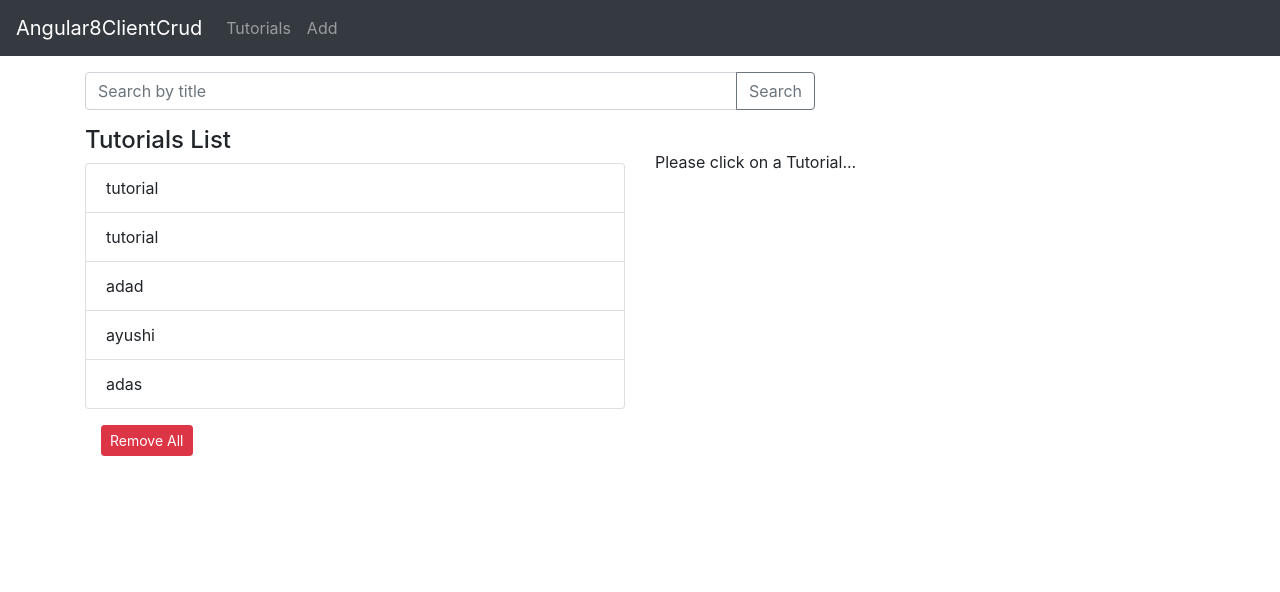
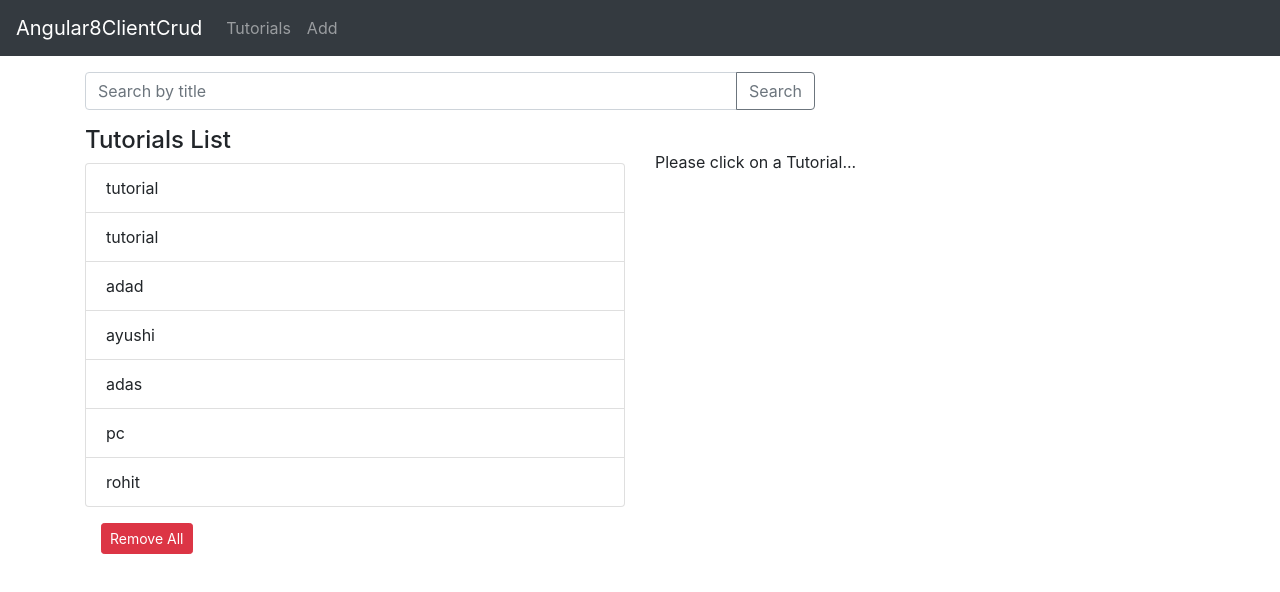
Before and after one commit to ayushi-coder/crud_application_angular, an Angular app: page /tutorials in a window 1280 px wide. Shown: the top 592 px of the page. Built offline with nearby package versions, Linux system fonts and the light colour scheme; data requests are answered from the project's data file.

Commit message:
updated tutorial-list component

```diff
--- a/db.json
+++ b/db.json
@@ -31,6 +31,16 @@
       "title": "adas",
       "description": "adasd",
       "id": 5
+    },
+    {
+      "title": "pc",
+      "description": "ajhdjahjd",
+      "id": 6
+    },
+    {
+      "title": "rohit",
+      "description": "adajhsd",
+      "id": 7
     }
   ],
   "comments": [
--- a/src/app/components/tutorials-list/tutorials-list.component.html
+++ b/src/app/components/tutorials-list/tutorials-list.component.html
@@ -1,18 +1,9 @@
 <div class="list row">
   <div class="col-md-8">
     <div class="input-group mb-3">
-        <input
-          type="text"
-          class="form-control"
-          placeholder="Search by title"
-          [(ngModel)]="title"
-        />
+      <input type="text" class="form-control" placeholder="Search by title" [(ngModel)]="title" />
       <div class="input-group-append">
-          <button
-            class="btn btn-outline-secondary"
-            type="button"
-            (click)="searchTitle()"
-          >
+        <button class="btn btn-outline-secondary" type="button" (click)="searchTitle()">
           Search
         </button>
       </div>
@@ -21,12 +12,8 @@
   <div class="col-md-6">
     <h4>Tutorials List</h4>
     <ul class="list-group">
-        <li
-          class="list-group-item"
-          *ngFor="let tutorial of tutorials; let i = index"
-          [class.active]="i == currentIndex"
-          (click)="setActiveTutorial(tutorial, i)"
-      >
+      <li class="list-group-item" *ngFor="let tutorial of tutorials; let i = index" [class.active]="i == currentIndex"
+        (click)="setActiveTutorial(tutorials, i)">
         {{ tutorial.title }}
       </li>
     </ul>
@@ -39,18 +26,18 @@
     <div *ngIf="currentTutorial">
       <h4>Tutorial</h4>
       <div>
-        <label><strong>Title:</strong></label>
+        <label><strong>Title:{{currentTutorial[currentIndex].title}}</strong></label>
       </div>
       <div>
-        <label><strong>Description:</strong></label>
+        <label><strong>Description:{{currentTutorial[currentIndex].description}}</strong></label>
 
       </div>
       <div>
-        <label><strong>Status:</strong></label>
+        <label><strong>Status:Nothing to add</strong></label>
 
       </div>
 
-      <a class="badge badge-warning" href="/tutorials/{{ currentTutorial.id }}">
+      <a class="badge badge-warning" href="/tutorial/{{ currentTutorial.id }}">
         Edit
       </a>
     </div>
--- a/src/app/components/tutorials-list/tutorials-list.component.ts
+++ b/src/app/components/tutorials-list/tutorials-list.component.ts
@@ -37,8 +37,8 @@ export class TutorialsListComponent implements OnInit {
     this.currentIndex = -1;
   }
 
-  setActiveTutorial(tutorial, index) {
-    this.currentTutorial = tutorial;
+  setActiveTutorial(tutorials, index) {
+    this.currentTutorial = tutorials;
     this.currentIndex = index;
   }
 
@@ -64,5 +64,6 @@ export class TutorialsListComponent implements OnInit {
         error => {
           console.log(error);
         });
+
   }
 }
```
Also changed, not shown: src/app/components/add-tutorial/add-tutorial.component.ts (+1 -6 lines). Lines whose indentation alone changed are shown as unchanged.
